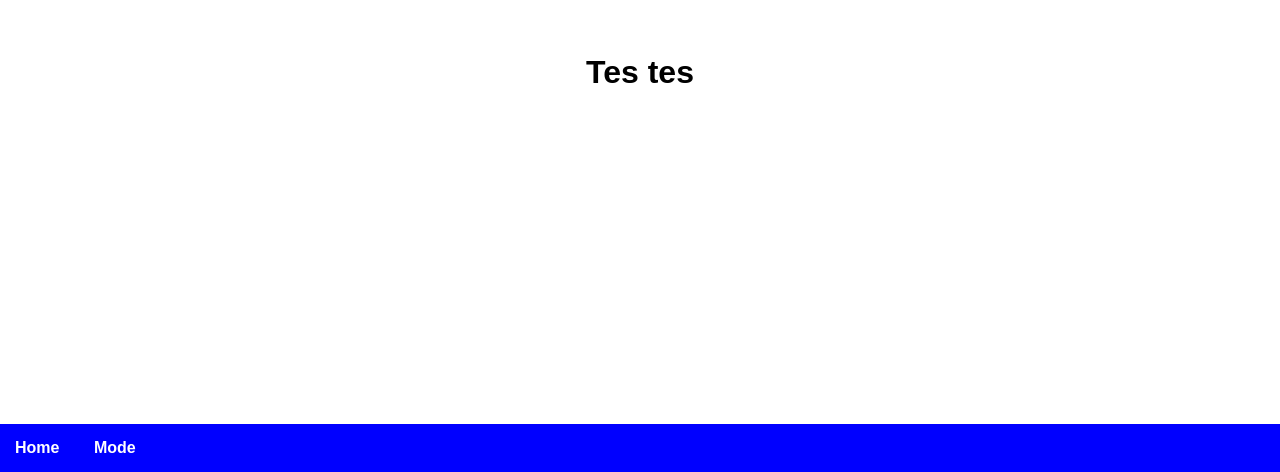
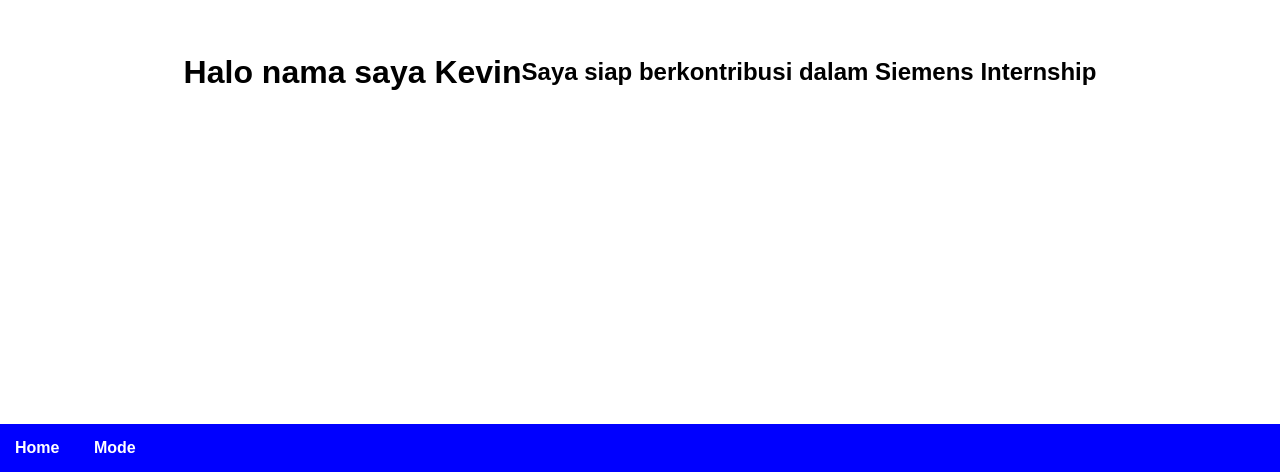
Before and after one commit to vinxzs/WebSimple, a plain HTML site: page index.html in a window 1280 px wide. Shown: the part 328-800 px from the top of the page. Drawn offline with Linux system fonts and the light colour scheme.

Commit message:
FIX: Perubahan Teks

```diff
--- a/index.html
+++ b/index.html
@@ -12,7 +12,8 @@
             <a onclick="renderUlang()" id="home">Home</a>
             <a onclick="darkMode()" id="mode">Mode</a>
         </nav>
-        <h1>Tes tes</h1>
+        <h1>Halo nama saya Kevin</h1>
+        <h2>Saya siap berkontribusi dalam Siemens Internship</h2>
         <p class="info" id="info"></p>
     </div>
     <!-- Initializing Function -->
```
Also changed, not shown: 1 other file.
